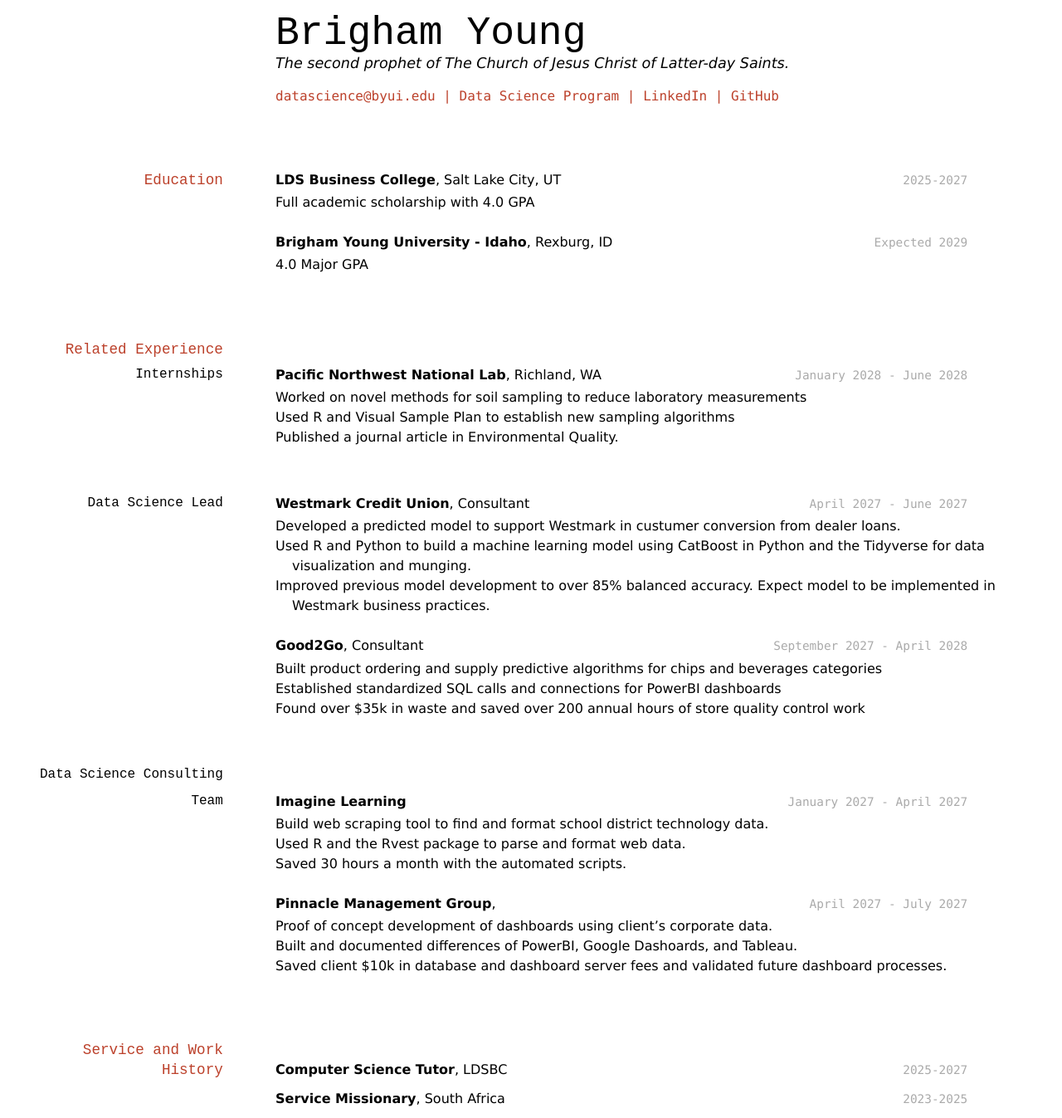
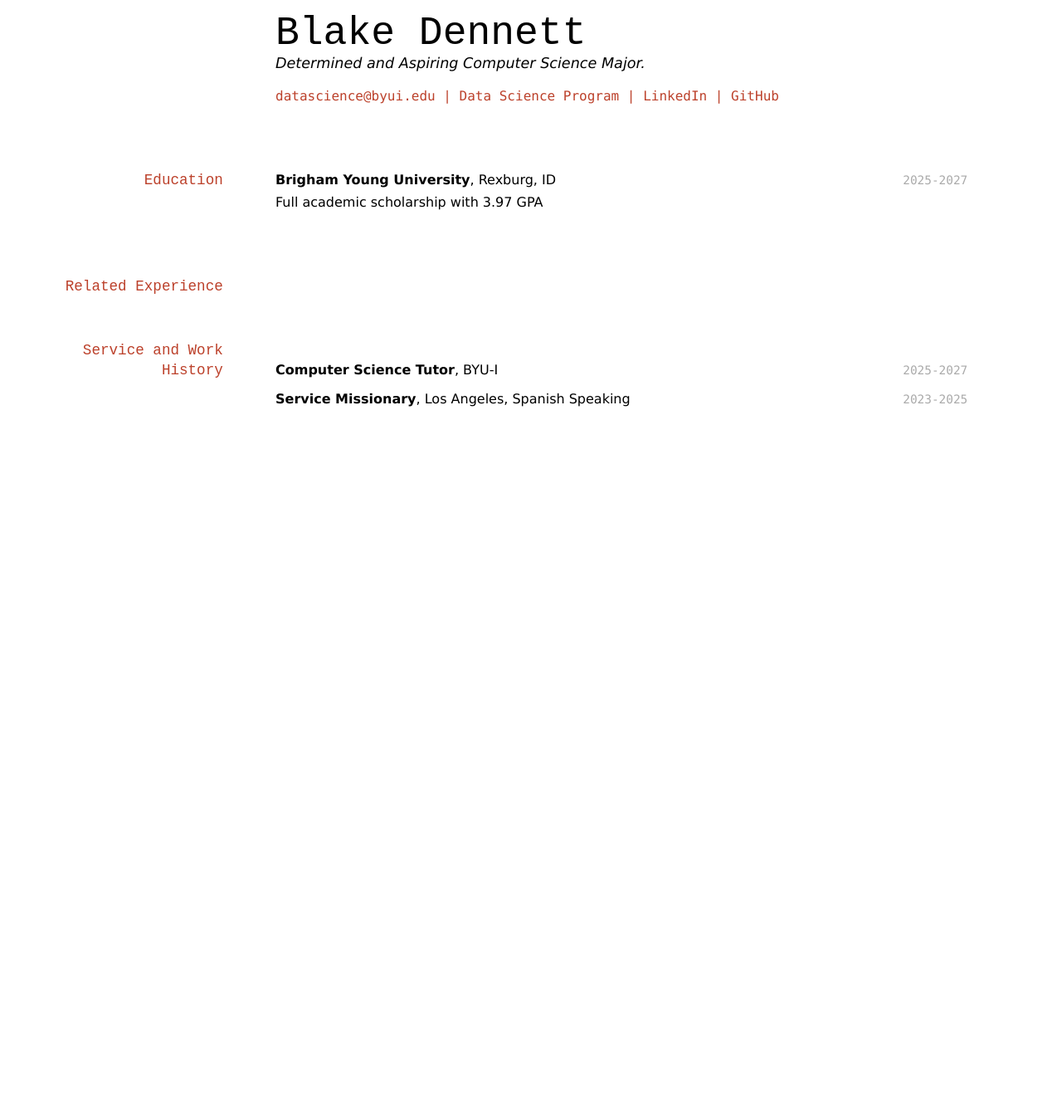
Before and after one commit to blakedennett/blakedennett_resume, a Jekyll site: the page built from docs/index.md, in a window 1280 px wide. Shown: the whole page at 83% size. Built offline with Jekyll 4.4.1, drawn with Linux system fonts in a browser that asks for light colours; after the commit the page ends 900 px from its top, so only the background shows below that.

Commit message:
Update index.md

```diff
--- a/docs/index.md
+++ b/docs/index.md
@@ -1,9 +1,9 @@
 ---
 layout: cv
-title: Brigham Young's Resume
+title: Blake Dennetts's Resume
 ---
-# Brigham Young
-The second prophet of The Church of Jesus Christ of Latter-day Saints.
+# Blake Dennett
+Determined and Aspiring Computer Science Major.
 
 <div id="webaddress">
 <a href="datascience@byui.edu">datascience@byui.edu</a>
@@ -17,68 +17,24 @@ The second prophet of The Church of Jesus Christ of Latter-day Saints.
 ## Education
 
 `2025-2027`
-__LDS Business College__, Salt Lake City, UT
+__Brigham Young University__, Rexburg, ID
 
-- Full academic scholarship with 4.0 GPA
-
-`Expected 2029`
-__Brigham Young University - Idaho__, Rexburg, ID
-
-- 4.0 Major GPA
+- Full academic scholarship with 3.97 GPA
 
 
 ## Related Experience
 
-### Internships
 
-`January 2028 - June 2028`
-__Pacific Northwest National Lab__, Richland, WA
-
-- Worked on novel methods for soil sampling to reduce laboratory measurements
-- Used R and Visual Sample Plan to establish new sampling algorithms
-- Published a journal article in Environmental Quality.
-
-### Data Science Lead
-
-`April 2027 - June 2027`
-__Westmark Credit Union__, Consultant
-
-- Developed a predicted model to support Westmark in custumer conversion from dealer loans.
-- Used R and Python to build a machine learning model using CatBoost in Python and the Tidyverse for data visualization and munging.
-- Improved previous model development to over 85% balanced accuracy. Expect model to be implemented in Westmark business practices.
-
-`September 2027 - April 2028`
-__Good2Go__, Consultant
-
-- Built product ordering and supply predictive algorithms for chips and beverages categories
-- Established standardized SQL calls and connections for PowerBI dashboards
-- Found over $35k in waste and saved over 200 annual hours of store quality control work
-
-### Data Science Consulting Team
-
-`January 2027 - April 2027`
-__Imagine Learning__
-
-- Build web scraping tool to find and format school district technology data.
-- Used R and the Rvest package to parse and format web data.
-- Saved 30 hours a month with the automated scripts.
-
-`April 2027 - July 2027`
-__Pinnacle Management Group__,
-
-- Proof of concept development of dashboards using client's corporate data.
-- Built and documented differences of PowerBI, Google Dashoards, and Tableau.
-- Saved client $10k in database and dashboard server fees and validated future dashboard processes.
 
 
 ## Service and Work History
 
 `2025-2027`
-__Computer Science Tutor__, LDSBC
+__Computer Science Tutor__, BYU-I
 
 
 `2023-2025`
-__Service Missionary__, South Africa
+__Service Missionary__, Los Angeles, Spanish Speaking
 
 
 
```
